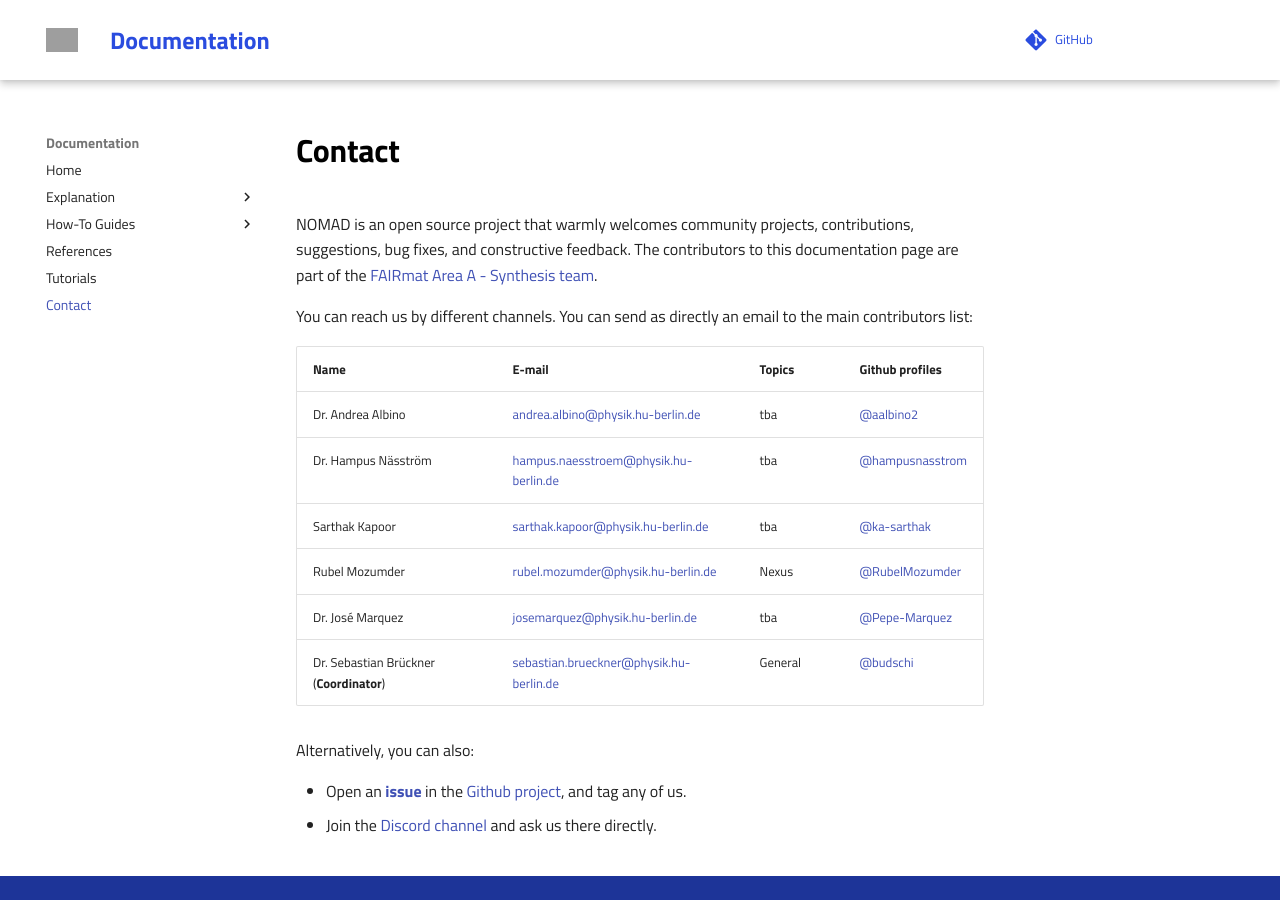
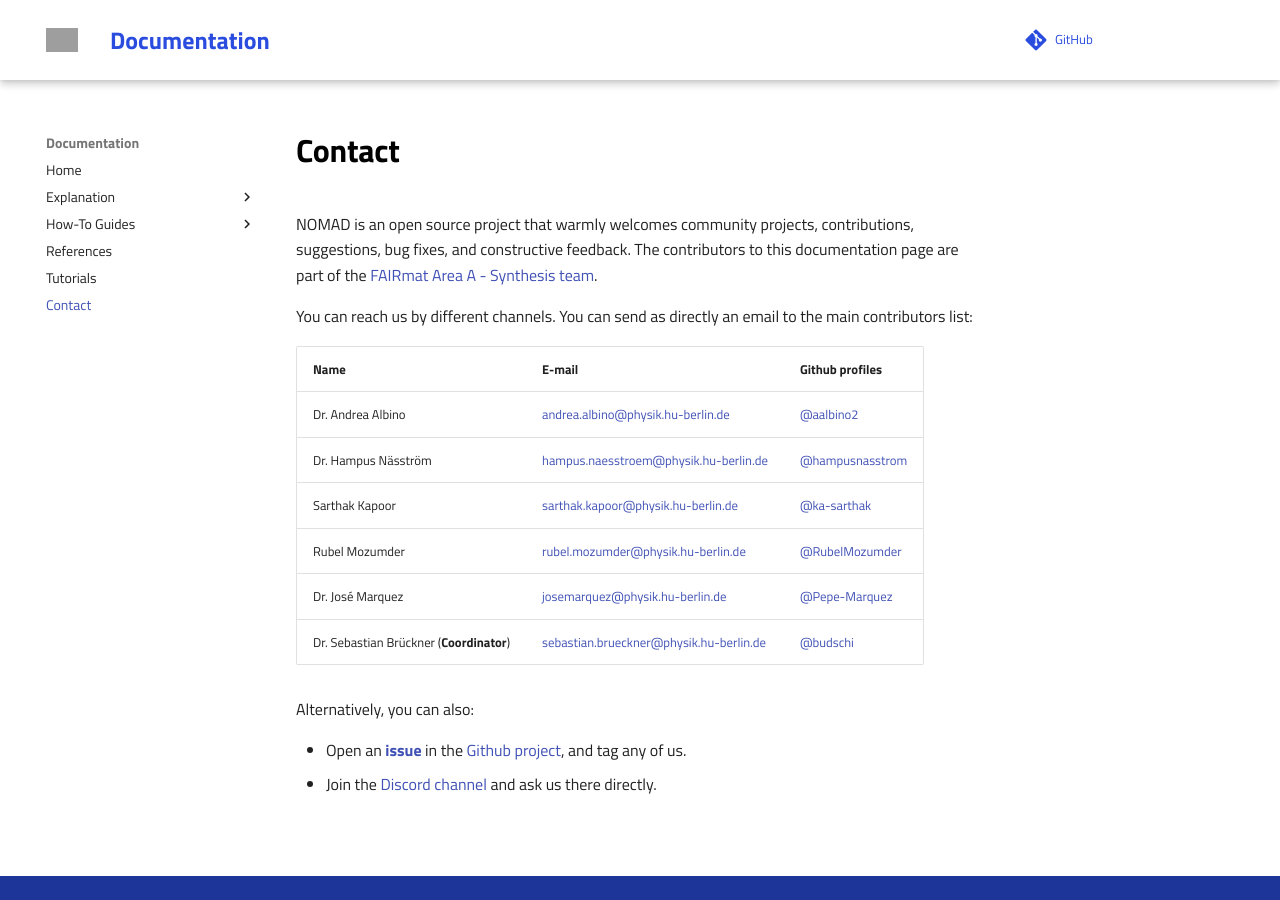
Before and after one commit to FAIRmat-NFDI/nomad-measurements, an MkDocs documentation site: the page built from docs/contact.md, in a window 1280 px wide. Built offline with MkDocs 1.6.1 and Material for MkDocs 9.7.7, drawn with Linux system fonts in a browser that asks for light colours; comment, search, counter and statistics services are not loaded; grey boxes are pictures that could not be loaded.

Commit message:
remove topics from contacts

```diff
--- a/docs/contact.md
+++ b/docs/contact.md
@@ -4,14 +4,14 @@ NOMAD is an open source project that warmly welcomes community projects, contrib
 
 You can reach us by different channels. You can send as directly an email to the main contributors list:
 
-| Name | E-mail     | Topics | Github profiles |
-|------|------------|--------|-----------------|
-| Dr. Andrea Albino | [andrea.albino@physik.hu-berlin.de](mailto:andrea.albino@physik.hu-berlin.de) | tba | [@aalbino2](https://github.com/aalbino2) |
-| Dr. Hampus Näsström | [hampus.naesstroem@physik.hu-berlin.de](mailto:hampus.naesstroem@physik.hu-berlin.de) | tba | [@hampusnasstrom](https://github.com/hampusnasstrom) |
-| Sarthak Kapoor | [sarthak.kapoor@physik.hu-berlin.de](mailto:sarthak.kapoor@physik.hu-berlin.de) | tba | [@ka-sarthak](https://github.com/ka-sarthak) |
-| Rubel Mozumder | [rubel.mozumder@physik.hu-berlin.de](mailto:rubel.mozumder@physik.hu-berlin.de) | Nexus | [@RubelMozumder](https://github.com/RubelMozumder) |
-| Dr. José Marquez | [josemarquez@physik.hu-berlin.de](mailto:josemarquez@physik.hu-berlin.de) | tba | [@Pepe-Marquez](https://github.com/Pepe-Marquez) |
-| Dr. Sebastian Brückner (**Coordinator**) | [sebastian.brueckner@physik.hu-berlin.de](mailto:sebastian.brueckner@physik.hu-berlin.de) | General | [@budschi](https://github.com/budschi) |
+| Name | E-mail     | Github profiles |
+|------|------------|-----------------|
+| Dr. Andrea Albino | [andrea.albino@physik.hu-berlin.de](mailto:andrea.albino@physik.hu-berlin.de) |  [@aalbino2](https://github.com/aalbino2) |
+| Dr. Hampus Näsström | [hampus.naesstroem@physik.hu-berlin.de](mailto:hampus.naesstroem@physik.hu-berlin.de) | [@hampusnasstrom](https://github.com/hampusnasstrom) |
+| Sarthak Kapoor | [sarthak.kapoor@physik.hu-berlin.de](mailto:sarthak.kapoor@physik.hu-berlin.de) | [@ka-sarthak](https://github.com/ka-sarthak) |
+| Rubel Mozumder | [rubel.mozumder@physik.hu-berlin.de](mailto:rubel.mozumder@physik.hu-berlin.de) | [@RubelMozumder](https://github.com/RubelMozumder) |
+| Dr. José Marquez | [josemarquez@physik.hu-berlin.de](mailto:josemarquez@physik.hu-berlin.de) | [@Pepe-Marquez](https://github.com/Pepe-Marquez) |
+| Dr. Sebastian Brückner (**Coordinator**) | [sebastian.brueckner@physik.hu-berlin.de](mailto:sebastian.brueckner@physik.hu-berlin.de) | [@budschi](https://github.com/budschi) |
 
 
 Alternatively, you can also:
```
